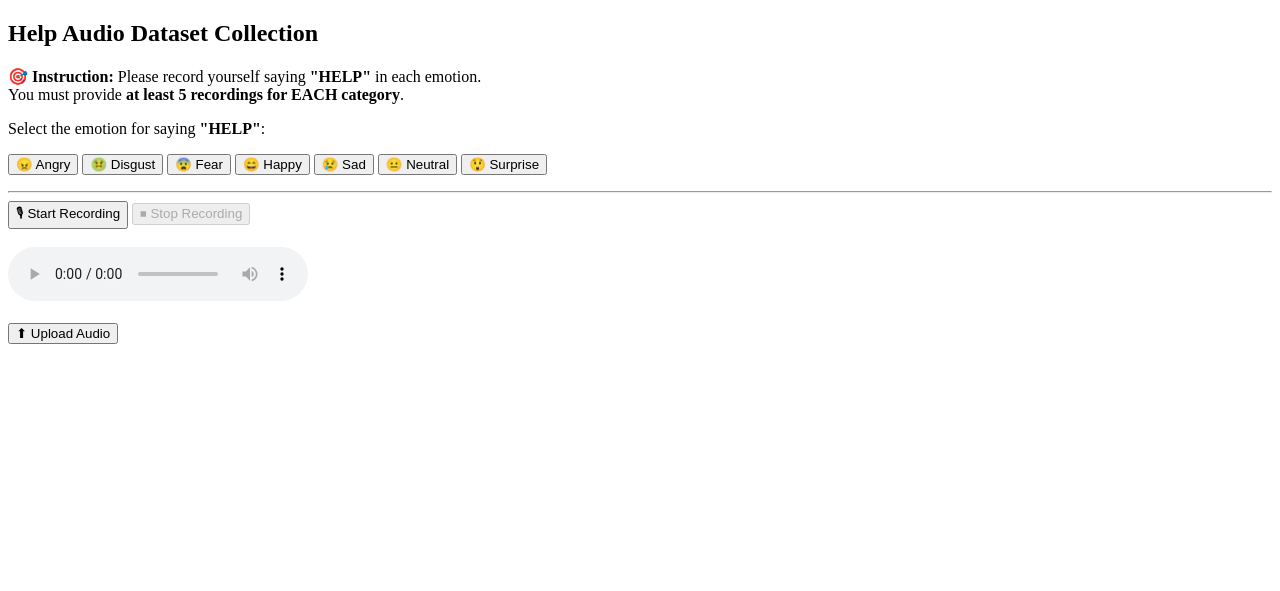
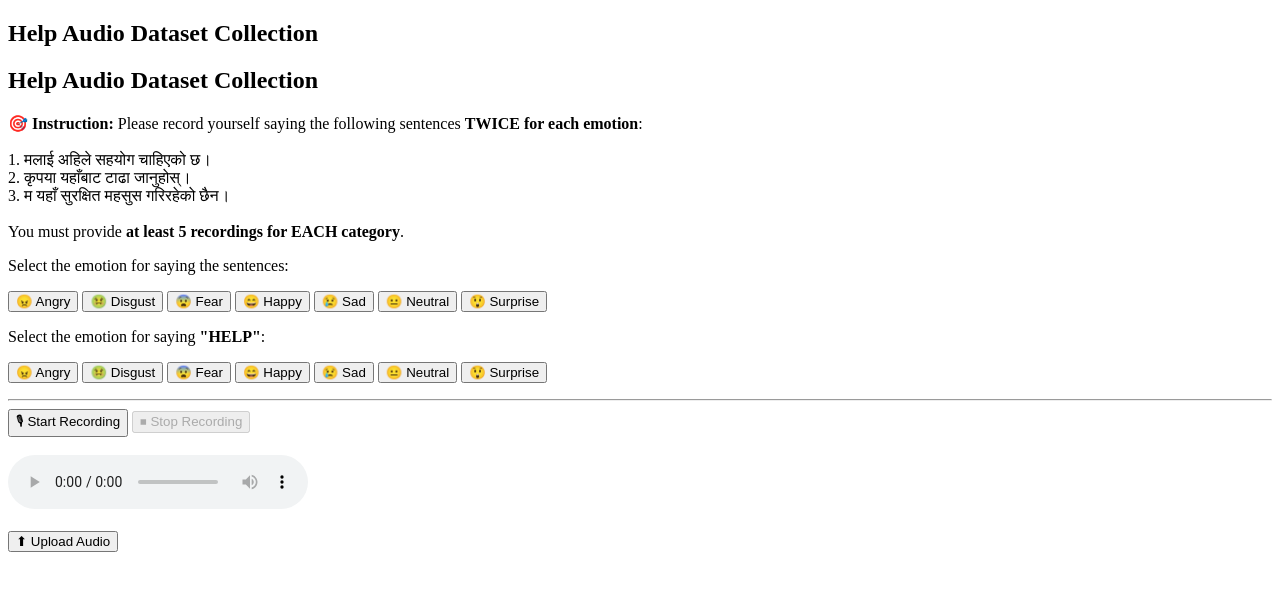
Before and after one commit to drishyagaire/help-audio-collector, a Flask app: page / in a window 1280 px wide. Shown: the top 591 px of the page. Run offline with Flask 3, Linux system fonts and the light colour scheme.

Commit message:
Update index.html

```diff
--- a/templates/index.html
+++ b/templates/index.html
@@ -8,8 +8,26 @@
 <h2>Help Audio Dataset Collection</h2>
 
 <p>
-  🎯 <b>Instruction:</b> Please record yourself saying <b>"HELP"</b> in each emotion.<br>
+  <h2>Help Audio Dataset Collection</h2>
+
+<p>
+  🎯 <b>Instruction:</b> Please record yourself saying the following sentences <b>TWICE for each emotion</b>:<br><br>
+  1. मलाई अहिले सहयोग चाहिएको छ।<br>
+  2. कृपया यहाँबाट टाढा जानुहोस्।<br>
+  3. म यहाँ सुरक्षित महसुस गरिरहेको छैन।<br><br>
   You must provide <b>at least 5 recordings for EACH category</b>.
+</p>
+
+<p>Select the emotion for saying the sentences:</p>
+
+<button onclick="setCategory('angry')">😠 Angry</button>
+<button onclick="setCategory('disgust')">🤢 Disgust</button>
+<button onclick="setCategory('fear')">😨 Fear</button>
+<button onclick="setCategory('happy')">😄 Happy</button>
+<button onclick="setCategory('sad')">😢 Sad</button>
+<button onclick="setCategory('neutral')">😐 Neutral</button>
+<button onclick="setCategory('surprise')">😲 Surprise</button>
+
 </p>
 
 <p>Select the emotion for saying <b>"HELP"</b>:</p>
```
